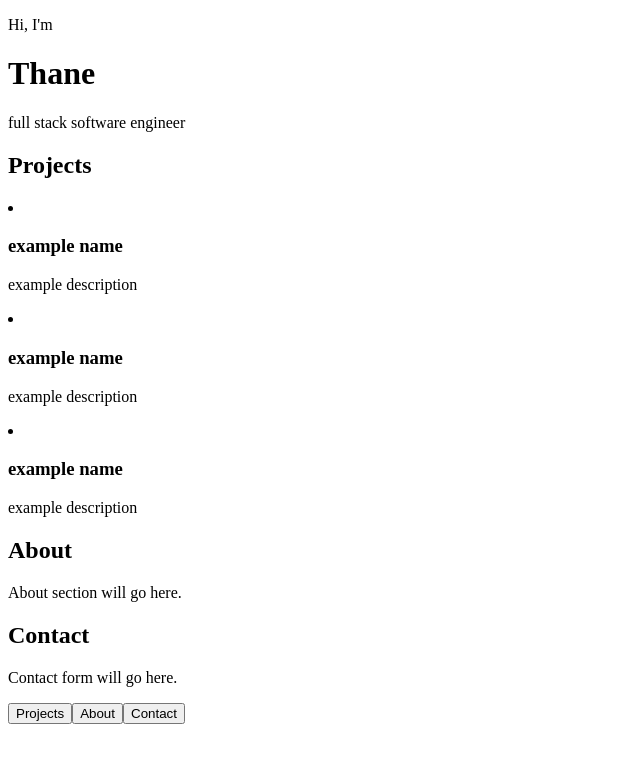
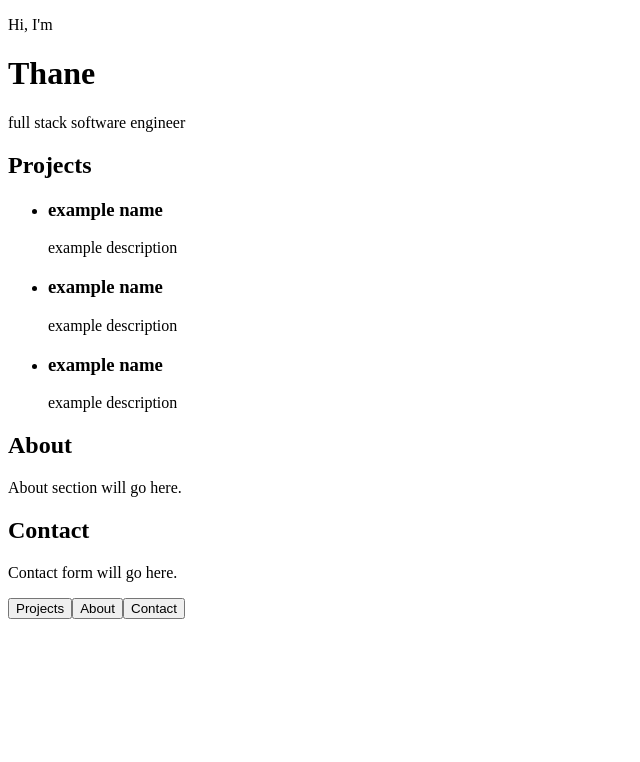
Before and after one commit to themagicianking/portfolio, a React (Vite) app: page / in a window 1280 px wide. Shown: the top 762 px of the page, without its empty margins (0-640 px from the left). Built offline with nearby package versions, Linux system fonts and the light colour scheme.

Commit message:
Updated project list to work with any number of projects.

```diff
--- a/src/components/ProjectList.jsx
+++ b/src/components/ProjectList.jsx
@@ -1,14 +1,18 @@
 import Project from "./Project";
 
-let project = { name: "example name", description: "example description" };
+const PROJECTS = [
+  { name: "example name", description: "example description" },
+  { name: "example name", description: "example description" },
+  { name: "example name", description: "example description" },
+];
 
 function ProjectList() {
   return (
-    <>
-      <Project project={project} />
-      <Project project={project} />
-      <Project project={project} />
-    </>
+    <ul>
+      {PROJECTS.map((project) => {
+        return <Project project={project} />;
+      })}
+    </ul>
   );
 }
 export default ProjectList;
```
